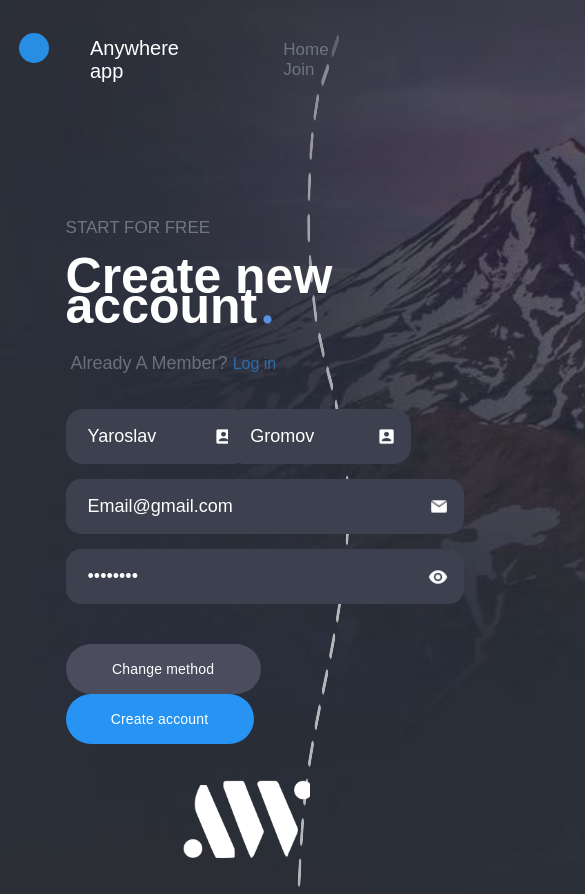
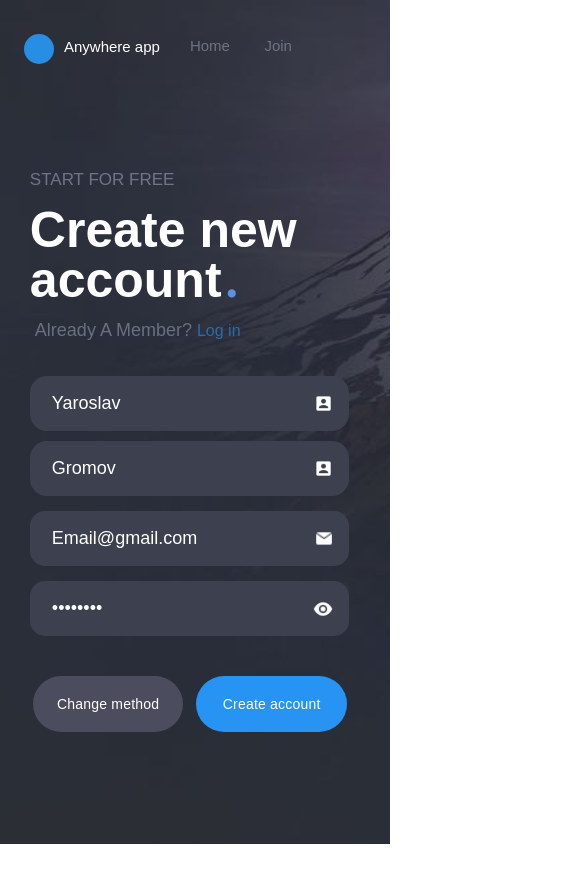
Before and after one commit to YarGromov/Anywhere_app, a website built with Parcel: page index.html in a window 390 px wide. Both pictures are taken after a click on the button "Create account". Shown: the top 894 px of the page, 585 px wide, since content can reach past the window. After the commit the page ends 844 px from the top, so only its background shows below. Built offline with nearby package versions, Linux system fonts and the light colour scheme; files whose address does not match are found by name.

Commit message:
all size

```diff
--- a/index.html
+++ b/index.html
@@ -64,7 +64,7 @@
 
           <div class="buttons">
             <button class="buttons__item button">Change method</button>
-            <button class="buttons__item button button_primary">
+            <button type="submit" class="buttons__item button button_primary">
               Create account
             </button>
           </div>
--- a/src/css/style.css
+++ b/src/css/style.css
@@ -271,9 +271,13 @@ input[type="password"] {
   right: 55px;
 }
 
-@media (max-width: 376px) {
+@media (min-width: 320px) and (max-width: 426px) {
   .content {
     padding-left: 0;
+  }
+
+  .header {
+    padding-left: 50px;
   }
 
   .header__logo {
@@ -303,6 +307,14 @@ input[type="password"] {
 
   .line {
     display: none;
+  }
+
+  .info {
+    margin-left: 24px;
+  }
+
+  .form {
+    margin-left: 24px;
   }
 
   .info__header {
@@ -336,14 +348,26 @@ input[type="password"] {
 
   .buttons {
     display: flex;
+    width: 85%;
   }
 
   .button {
-    min-width: 43%;
+    min-width: 50%;
     padding: 20px 0;
+    margin-left: 3px;
   }
 
   .footer__logotype {
     display: none;
   }
 }
+
+@media (max-width: 767px) {
+  .line {
+    display: none;
+  }
+
+  .footer__logotype {
+    display: none;
+  }
+}
--- a/src/js/script.js
+++ b/src/js/script.js
@@ -1,10 +1,21 @@
 const form = document.querySelector("form");
 
-form.addEventListener("submit", async (event) => {
+// form.addEventListener("submit", async (event) => {
+//   event.preventDefault();
+
+//   await fetch("/form", {
+//     method: "POST",
+//     body: new FormData(form),
+//   });
+// });
+
+const submitButton = document.querySelector("[type=submit]");
+
+submitButton.addEventListener("click", async (event) => {
   event.preventDefault();
 
-  let response = await fetch("/article/formdata/post/user", {
-    method: "POST",
-    body: new FormData(form),
-  });
+  const formData = new FormData(form);
+  const qs = new URLSearchParams(formData).toString();
+
+  fetch("/form?" + qs);
 });
```
